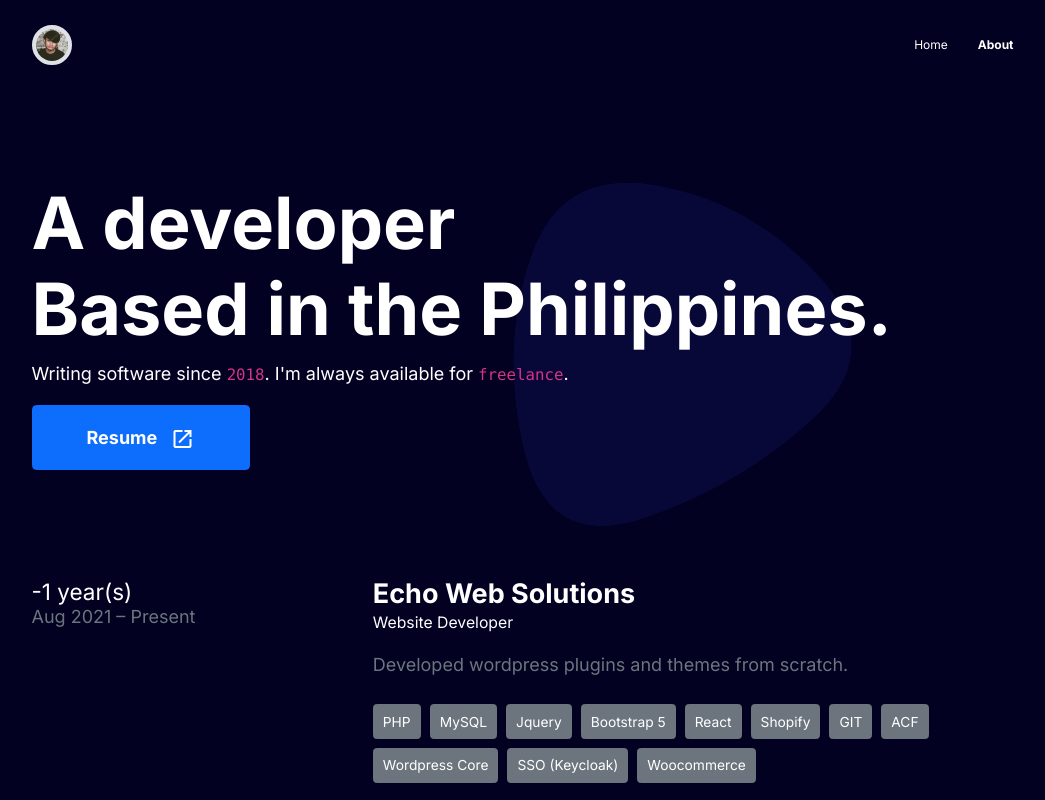
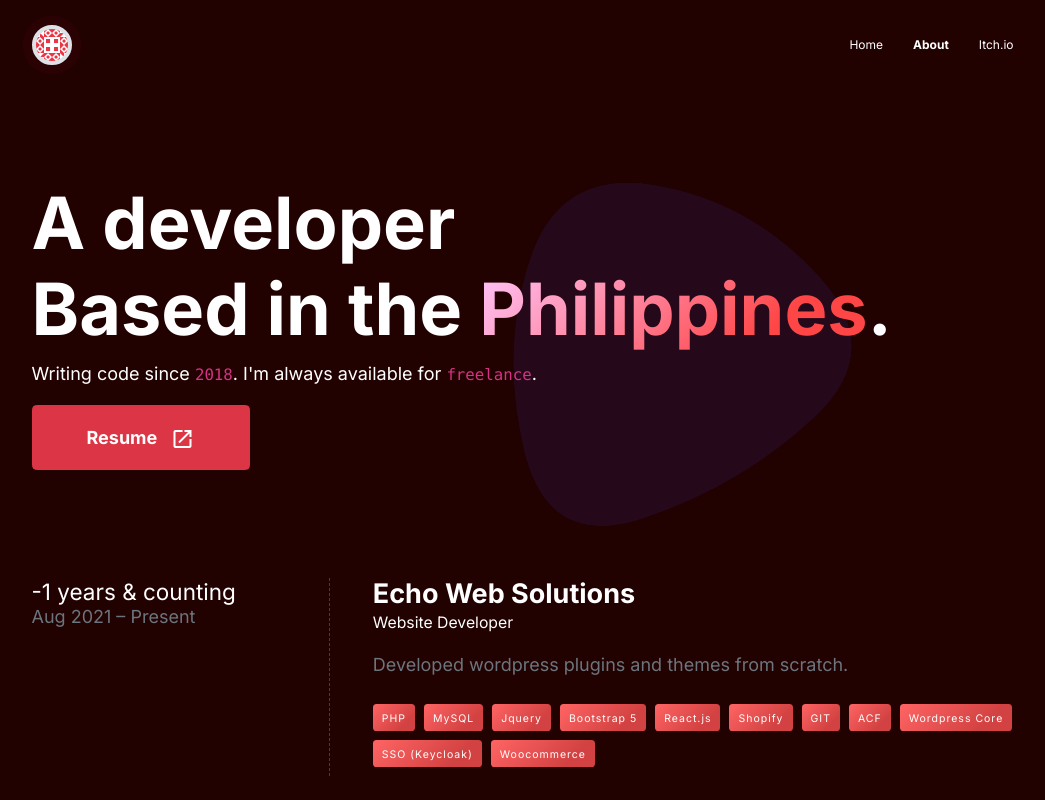
Before and after one commit to jpneey/jpburato.now.sh.dev, a Vue app: page /about in a window 1280 px wide. Shown: the top 800 px of the page, without its empty margins (110-1155 px from the left). Built offline with nearby package versions, Linux system fonts and the light colour scheme.

Commit message:
feat: updated theme

```diff
--- a/public/css/main.css
+++ b/public/css/main.css
@@ -52,7 +52,7 @@ html, body {
     text-rendering: optimizeLegibility;
     -webkit-font-smoothing: antialiased;
     font-size: 18px;
-    background: #020122;
+    background: #220101;
 }
 
 p {
@@ -75,12 +75,12 @@ p {
     left: 0;
     width: 100%;
     height: 90px;
-    background: #020122;
+    background: #220101;
     z-index: 99;
 }
 
 .bg-dim {
-  background-color: #020122 !important;
+  background-color: #220101 !important;
 }
 .dark {
   background: #262533;
@@ -107,7 +107,7 @@ p {
 
 .nav-links {
     float: right;
-    width: 50%;
+    width: 70%;
     text-align: right;
 }
 
@@ -230,8 +230,68 @@ h1.hero {
 
 .lang-wrap .text-secondary:nth-of-type(1) {
   font-weight: 400;
-  background: #020122;
+  background: #220101;
   color: #fff !important;
   padding: 5px 10px;
   border-radius: 4px;
 }
+
+.btn-sm {
+  background: linear-gradient(315deg,#d34242 25%,#ff6464) !important;
+  border: none;
+  font-size: 12px;
+  font-weight: 500;
+  letter-spacing: 1px;
+}
+
+.btn-primary {
+  background-color: #b51a29;
+  border-color: #b51a29;
+}
+
+.btn-primary:hover {
+  background-color: #b51a29;
+  border-color: #b51a29;
+}
+
+@media screen and (min-width: 768px) {
+  .work-details {
+    position: relative;
+  }
+  .work-details::before {
+    content: '';
+    width: 1px;
+    height: 100%;
+    position: absolute;
+    top: 0;
+    left: -30px;
+    border-left: 1px dashed #433e41;
+  }
+}
+
+em {
+  font-style: normal;
+  background: linear-gradient(315deg,#ff4646 25%,#ffc7fd);
+  background-clip: text;
+  -webkit-background-clip: text;
+  -webkit-text-fill-color: transparent;
+}
+
+.pulse {
+  box-shadow: 0 0 0 #b51a29;
+  animation: pulse 2s infinite
+}
+
+@keyframes pulse {
+  0% {
+      box-shadow: 0 0 0 0 #b51a29
+  }
+
+  70% {
+      box-shadow: 0 0 0 10px rgba(204,169,44,0)
+  }
+
+  100% {
+      box-shadow: 0 0 0 0 rgba(204,169,44,0)
+  }
+}
--- a/src/App.vue
+++ b/src/App.vue
@@ -5,29 +5,21 @@
   <div id="nav">
     <div class="container clear">
       <router-link to="/" class="logo">
-        <div class="rounded-circle avatar border border-4 bg-white d-block position-absolute overflow-hidden">
-          <img src="/asset/jp.jpg" alt="JP" class="w-100">
+        <div class="rounded-circle avatar border border-4 bg-white d-block position-absolute overflow-hidden pulse">
+          <img src="/asset/gravatar.png" alt="JP" class="w-100">
         </div>
       </router-link>
       <div class="nav-links">
         <router-link to="/" class="nav-a">Home</router-link>
         <router-link to="/about" class="nav-a">About</router-link>
+        <a href="https://jpe.itch.io/" target="_blank" class="nav-a">Itch.io</a>
       </div>
     </div>
   </div>
 
   <router-view />
 
-  <div id="itch" class="d-block position-relative w-100  mt-5">
-    <div class="container d-block text-center position-relative py-5">
-      <div class="d-block py-5 mt-3">
-        <p class="text-white mb-4">Before I dedicated myself for the web,<br>I also developed various games using <code>Python</code> and <code>Ren'py</code> and published it on itch.io for free.</p>
-        <a href="https://jpe.itch.io/" target="_blank" class="btn btn-primary fw-bold py-3 px-5 me-3">Visit Itch.io</a>
-      </div>
-    </div>
-  </div>
-
-  <div class="bg-light shadow-lg">
+  <div class="bg-light shadow-lg mt-5">
     <div class="point p-3"></div>
     <div class="container">
 
--- a/src/api/experiences.json
+++ b/src/api/experiences.json
@@ -4,9 +4,9 @@
       "position": "Website Developer",
       "company": "Echo Web Solutions",
       "role": "Developed wordpress plugins and themes from scratch.",
-      "tool": ["PHP", "MySQL", "Jquery", "Bootstrap 5", "React", "Shopify", "GIT", "ACF", "Wordpress Core", "SSO (Keycloak)", "Woocommerce"],
+      "tool": ["PHP", "MySQL", "Jquery", "Bootstrap 5", "React.js", "Shopify", "GIT", "ACF", "Wordpress Core", "SSO (Keycloak)", "Woocommerce"],
       "total": null,
-      "start": "2021-08-11T16:00:00+0800"
+      "start": "2021-06-11T16:00:00+0800"
     },
     {
       "duration": "Jul 2019 – Aug 2021",
--- a/src/components/Work.vue
+++ b/src/components/Work.vue
@@ -6,7 +6,7 @@
                 <p class="text-secondary">{{ duration }}</p>
             </div>
         </div>
-        <div class="col col-12 col-md-8">
+        <div class="col col-12 col-md-8 work-details">
             <div class="content position-relative">
                 <h4 class="fw-bold mb-0">{{ company }}</h4>
                 <p class="text-white mb-3"><small>{{ job }}</small></p>
@@ -35,7 +35,7 @@ export default {
             if ( total == null && this.start ) {
                 let start_date = Date.parse( this.start )
                 let end_date   = Date.now()
-                return new Date( end_date - start_date ).getFullYear() - 1970 + " year(s)";
+                return new Date( end_date - start_date ).getFullYear() - 1970 + " years & counting";
             }
             return this.total;
         }
--- a/src/views/About.vue
+++ b/src/views/About.vue
@@ -3,10 +3,10 @@
     <div class="container d-block position-relative py-5">
       <div class="d-block py-5 mt-3">
         <h1 class="text-white mt-5 hero fw-bold mb-2">
-          A developer<br>Based in the Philippines.
+          A developer<br>Based in the <em>Philippines</em>.
         </h1>
-        <p class="text-white mb-3">Writing software since <code>2018</code>. I'm always available for <code>freelance</code>.</p>
-        <a href="./asset/jp-resume.pdf" target="_blank" class="btn btn-primary fw-bold py-3 px-5 me-3">Resume <i class="material-icons align-middle ms-2">open_in_new</i></a>
+        <p class="text-white mb-3">Writing code since <code>2018</code>. I'm always available for <code>freelance</code>.</p>
+        <a href="./asset/jp-resume.pdf" target="_blank" class="btn btn-danger fw-bold py-3 px-5 me-3">Resume <i class="material-icons align-middle ms-2">open_in_new</i></a>
       </div>
     </div>
     <div class="container d-block position-relative text-white">
--- a/src/views/Home.vue
+++ b/src/views/Home.vue
@@ -2,9 +2,10 @@
   <div id="home" class="d-block position-relative w-100">
     <div class="container d-block position-relative py-5">
       <div class="d-block py-5 mt-3">
-        <h1 class="text-white hero mt-5 fw-bold mb-3">I am building<br>things for the web.</h1>
-        <p class="text-white mb-4">A developer specializing on the <code>LAMP</code> stack, <code>Vue 3</code> and <code>Electron</code>.<br>Feel free to scroll down to see some of my works</p>
-        <a href="mailto:johnpaulburato.jp@gmail.com" class="btn btn-primary fw-bold py-3 px-5 me-3">Get in touch</a>
+        <h1 class="text-white hero mt-5 fw-bold mb-3">I am <em>building</em><br>things for the web.</h1>
+        <p class="text-white mb-4">I specialize on the <code>LAMP</code> stack, <code>Wordpress core</code> and <code>WooCommerce</code>.<br>Scroll down to see some of my works</p>
+        <a href="mailto:johnpaulburato.jp@gmail.com" class="btn btn-danger fw-bold py-3 px-5 me-3">Get in touch</a>
+        <router-link to="/about" class="btn btn-primary d-none d-md-inline-block fw-bold py-3 px-5 me-3">About</router-link>
       </div>
     </div>
   </div>
```
Also changed, not shown: public/asset/gravatar.png (added).
